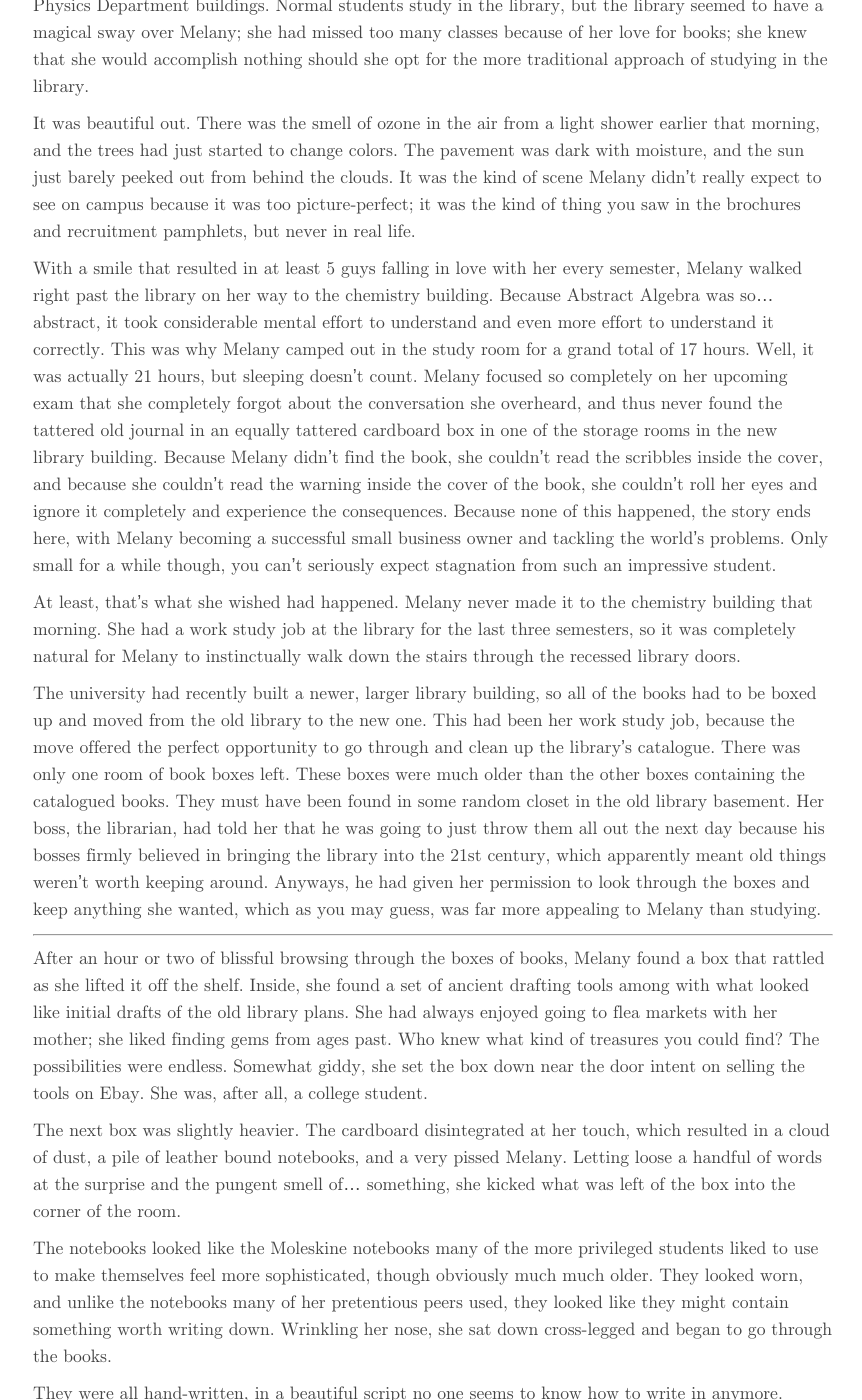
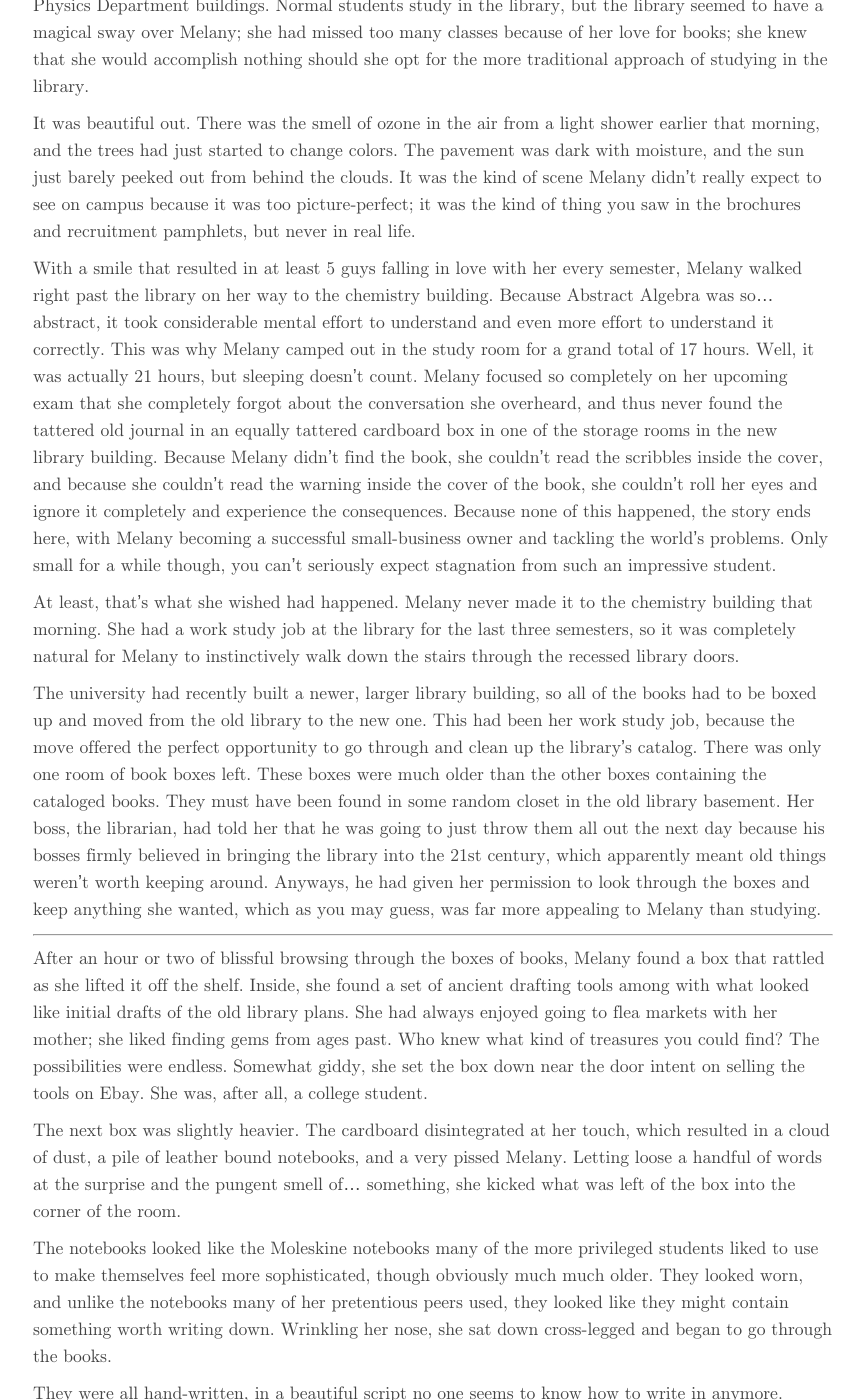
Before and after one commit to Notgnoshi/notgnoshi.github.io, a Jekyll site: the page built from _posts/2015-12-08-creative-horror-project.md, in a window 1280 px wide and 1400 px high, scrolled down 1140 px. Shown: the whole window, without its empty margins (207-1069 px from the left). Built offline with Jekyll 4.4.1, drawn with Linux system fonts in a browser that asks for light colours; formulas are drawn with MathJax 3; some of the changed text lies outside the part shown.

Commit message:
fixed some spelling errors that passed by unnoticed

```diff
--- a/_posts/2015-12-08-creative-horror-project.md
+++ b/_posts/2015-12-08-creative-horror-project.md
@@ -30,11 +30,11 @@ Melany got up and discreetly wiped off her desk. The study rooms in the chemistr
 
  It was beautiful out. There was the smell of ozone in the air from a light shower earlier that morning, and the trees had just started to change colors. The pavement was dark with moisture, and the sun just barely peeked out from behind the clouds. It was the kind of scene Melany didn't really expect to see on campus because it was too picture-perfect; it was the kind of thing you saw in the brochures and recruitment pamphlets, but never in real life.
 
-With a smile that resulted in at least 5 guys falling in love with her every semester, Melany walked right past the library on her way to the chemistry building. Because Abstract Algebra was so... abstract, it took considerable mental effort to understand and even more effort to understand it correctly. This was why Melany camped out in the study room for a grand total of 17 hours. Well, it was actually 21 hours, but sleeping doesn't count. Melany focused so completely on her upcoming exam that she completely forgot about the conversation she overheard, and thus never found the tattered old journal in an equally tattered cardboard box in one of the storage rooms in the new library building. Because Melany didn't find the book, she couldn't read the scribbles inside the cover, and because she couldn't read the warning inside the cover of the book, she couldn't roll her eyes and ignore it completely and experience the consequences. Because none of this happened, the story ends here, with Melany becoming a successful small business owner and tackling the world's problems. Only small for a while though, you can't seriously expect stagnation from such an impressive student.
+With a smile that resulted in at least 5 guys falling in love with her every semester, Melany walked right past the library on her way to the chemistry building. Because Abstract Algebra was so... abstract, it took considerable mental effort to understand and even more effort to understand it correctly. This was why Melany camped out in the study room for a grand total of 17 hours. Well, it was actually 21 hours, but sleeping doesn't count. Melany focused so completely on her upcoming exam that she completely forgot about the conversation she overheard, and thus never found the tattered old journal in an equally tattered cardboard box in one of the storage rooms in the new library building. Because Melany didn't find the book, she couldn't read the scribbles inside the cover, and because she couldn't read the warning inside the cover of the book, she couldn't roll her eyes and ignore it completely and experience the consequences. Because none of this happened, the story ends here, with Melany becoming a successful small-business owner and tackling the world's problems. Only small for a while though, you can't seriously expect stagnation from such an impressive student.
 
-At least, that's what she wished had happened. Melany never made it to the chemistry building that morning. She had a work study job at the library for the last three semesters, so it was completely natural for Melany to instinctually walk down the stairs through the recessed library doors.
+At least, that's what she wished had happened. Melany never made it to the chemistry building that morning. She had a work study job at the library for the last three semesters, so it was completely natural for Melany to instinctively walk down the stairs through the recessed library doors.
 
-The university had recently built a newer, larger library building, so all of the books had to be boxed up and moved from the old library to the new one. This had been her work study job, because the move offered the perfect opportunity to go through and clean up the library's catalogue. There was only one room of book boxes left. These boxes were much older than the other boxes containing the catalogued books. They must have been found in some random closet in the old library basement. Her boss, the librarian, had told her that he was going to just throw them all out the next day because his bosses firmly believed in bringing the library into the 21st century, which apparently meant old things weren't worth keeping around. Anyways, he had given her permission to look through the boxes and keep anything she wanted, which as you may guess, was far more appealing to Melany than studying.
+The university had recently built a newer, larger library building, so all of the books had to be boxed up and moved from the old library to the new one. This had been her work study job, because the move offered the perfect opportunity to go through and clean up the library's catalog. There was only one room of book boxes left. These boxes were much older than the other boxes containing the cataloged books. They must have been found in some random closet in the old library basement. Her boss, the librarian, had told her that he was going to just throw them all out the next day because his bosses firmly believed in bringing the library into the 21st century, which apparently meant old things weren't worth keeping around. Anyways, he had given her permission to look through the boxes and keep anything she wanted, which as you may guess, was far more appealing to Melany than studying.
 
 ---
 
@@ -104,7 +104,7 @@ This is what she overheard several days earlier. A graduate student named John s
 
 When John ran out of notebooks, he wrote on any scraps of loose paper he found. When that ran out, he wrote on the walls. And then his skin. No matter the pen, nor the surface, his writings were completely uniform and beautiful. He started writing and didn't stop, not to eat, not to use the facilities, and definitely not for something so unnecessary as sleep.
 
-When his friends attempted to stop him, he attacked them, killing one with a deftly placed pen to the neck, and seriously injuring another.  He wrote until he was unable to hold a pen. And then he wrote some more. His dying act was to write a single perfect letter on his lower torso. It was quite a startling thing to behold. His skin would have been oddly beautiful if there hadn't been so little of it. A full two weeks had passed since John first picked up a pen, he shouldn't have lived as long as he did with no food or water.
+When his friends attempted to stop him, he attacked them, killing one with a deftly placed pen to the neck, and seriously injuring another. He wrote until he was unable to hold a pen. And then he wrote some more. His dying act was to write a single perfect letter on his lower torso. It was quite a startling thing to behold. His skin would have been oddly beautiful if there hadn't been so little of it. A full two weeks had passed since John first picked up a pen, he shouldn't have lived as long as he did with no food or water.
 
 $$\mathscr{L}$$
 
```
Also changed, not shown: other parts of _posts/2015-12-08-creative-horror-project.md (+1 -1 lines).
